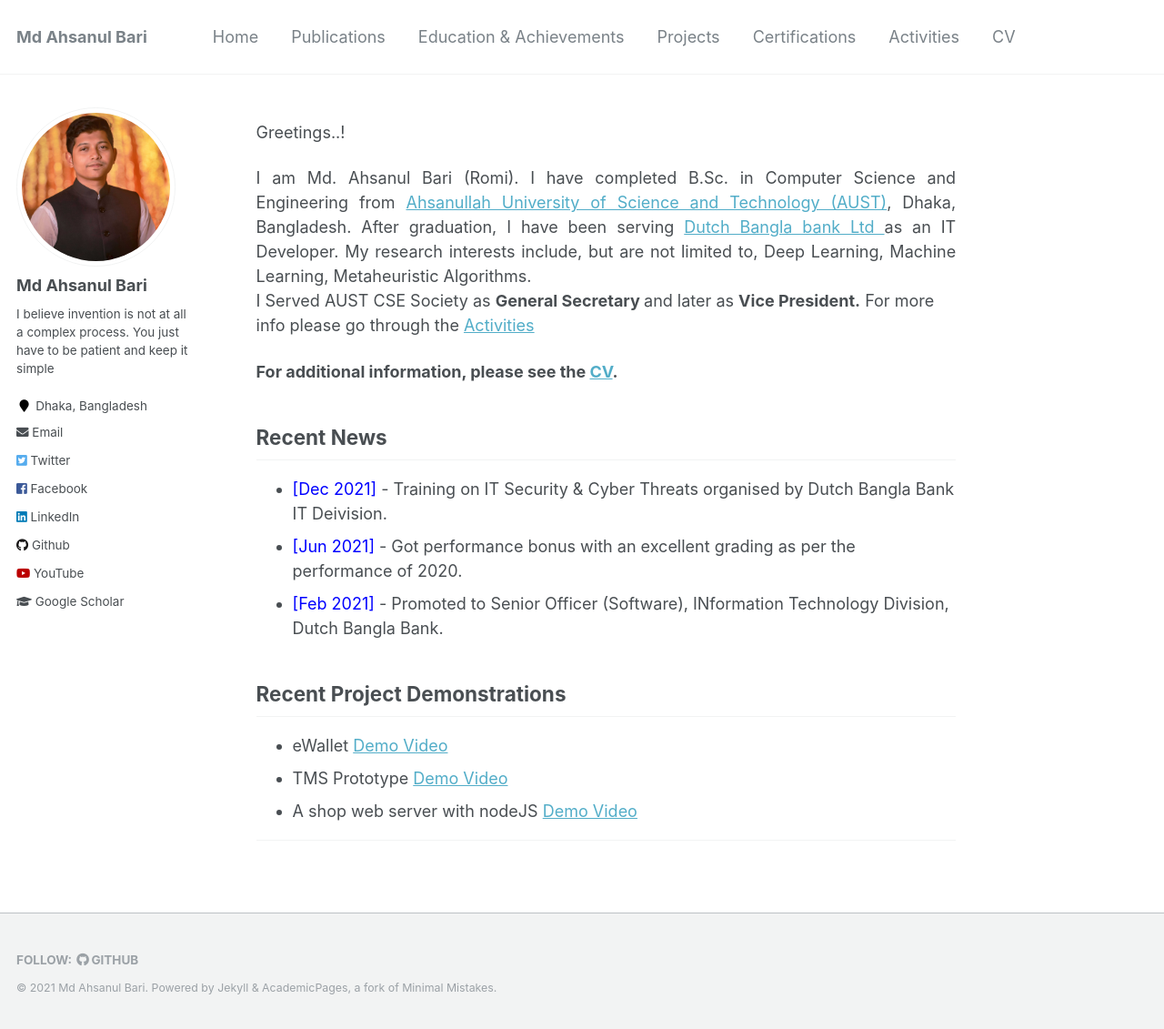
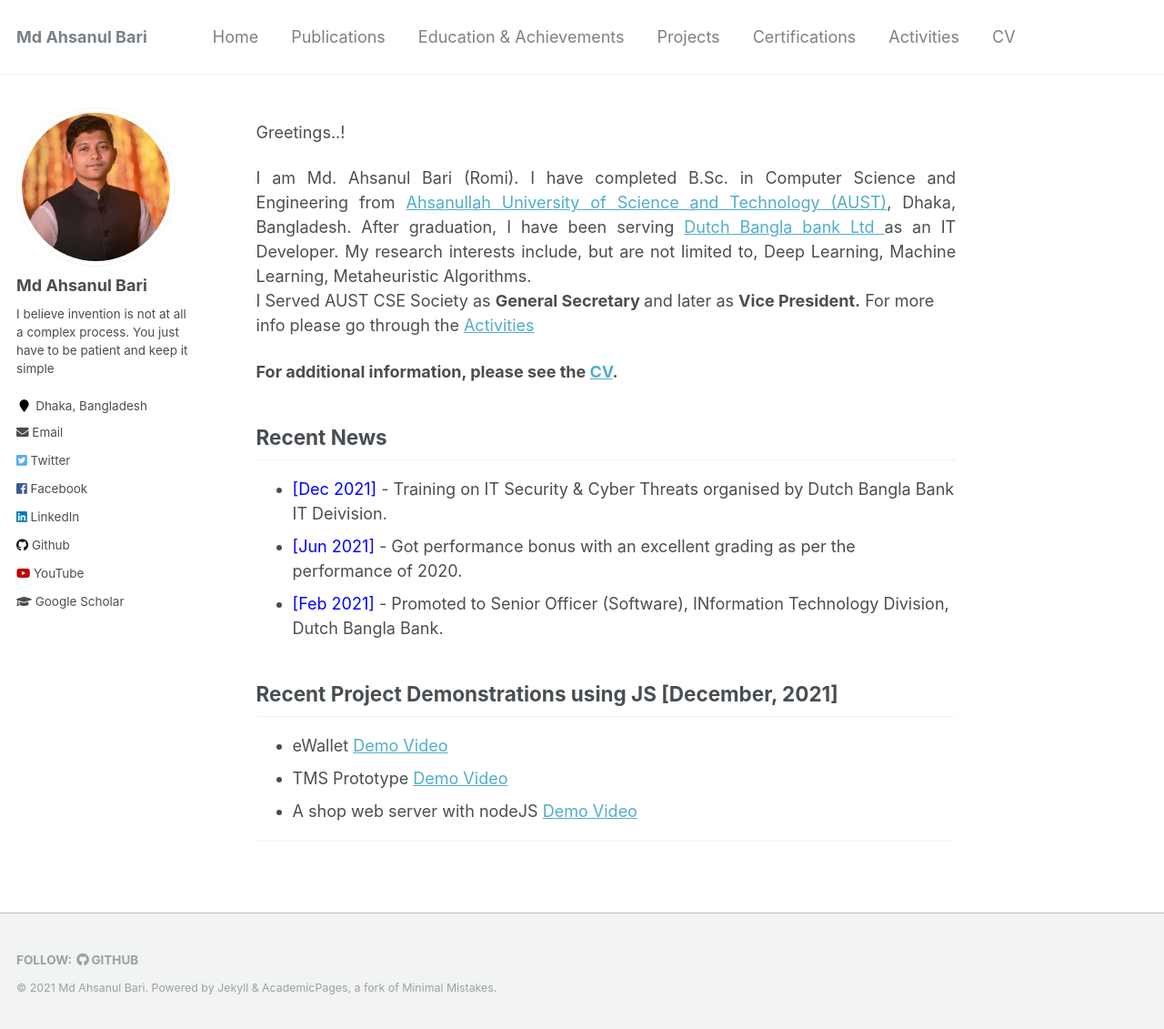
Before and after one commit to AhsanulBariRomi/ahsanul-bari.github.io, a Jekyll site: the page built from _pages/about.md, in a window 1280 px wide and 1131 px high. Shown: the whole window at 91% size. Built offline with Jekyll 4.4.1, drawn with Linux system fonts in a browser that asks for light colours.

Commit message:
project demo

```diff
--- a/_pages/about.md
+++ b/_pages/about.md
@@ -25,7 +25,7 @@ For more info please go through the [Activities](https://ahsanulbariromi.github.
 - <span style="color:Blue"> [Jun 2021] </span> - Got performance bonus with an excellent grading as per the performance of 2020.
 - <span style="color:Blue"> [Feb 2021] </span> - Promoted to Senior Officer (Software), INformation Technology Division, Dutch Bangla Bank.
 
-## Recent Project Demonstrations
+## Recent Project Demonstrations using JS [December, 2021]
 
 - eWallet [Demo Video](https://www.youtube.com/watch?v=RC4LydV7VXs) <br />
 - TMS Prototype [Demo Video](https://www.youtube.com/watch?v=TfQlj9YMgtM) <br />
```
